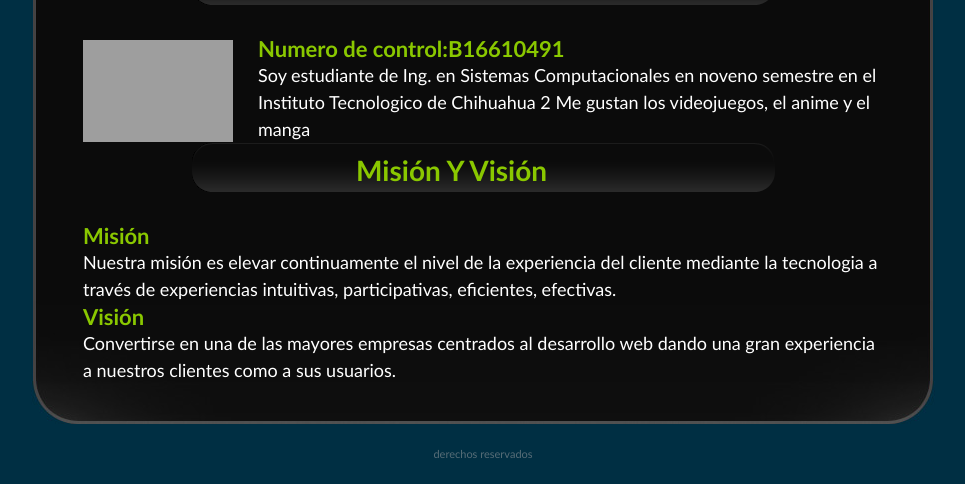
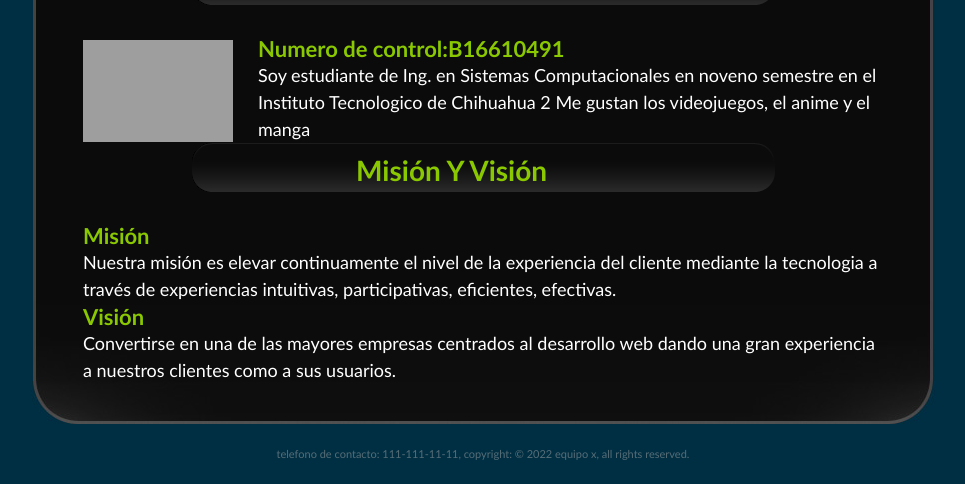
Before and after one commit to GhostRexBel/CSS, a plain HTML site: page index.html in a window 1280 px wide. Shown: the part 744-1228 px from the top of the page, without its empty margins (157-1122 px from the left). Drawn offline with Linux system fonts and the light colour scheme; grey boxes are pictures that could not be loaded.

Commit message:
Update index.html
Agregado de numero de contacto y copyright

```diff
--- a/index.html
+++ b/index.html
@@ -106,7 +106,7 @@
 <!-- end #bg3 -->
 <div id="footer">
     <!--Aqui va el pie de pagina-->
-	<p>Derechos reservados</p>
+	<p>Telefono de contacto: 111-111-11-11, Copyright: © 2022 Equipo X, All Rights Reserved.</p>
 </div>
 <!-- end #footer -->
 </body>
```
